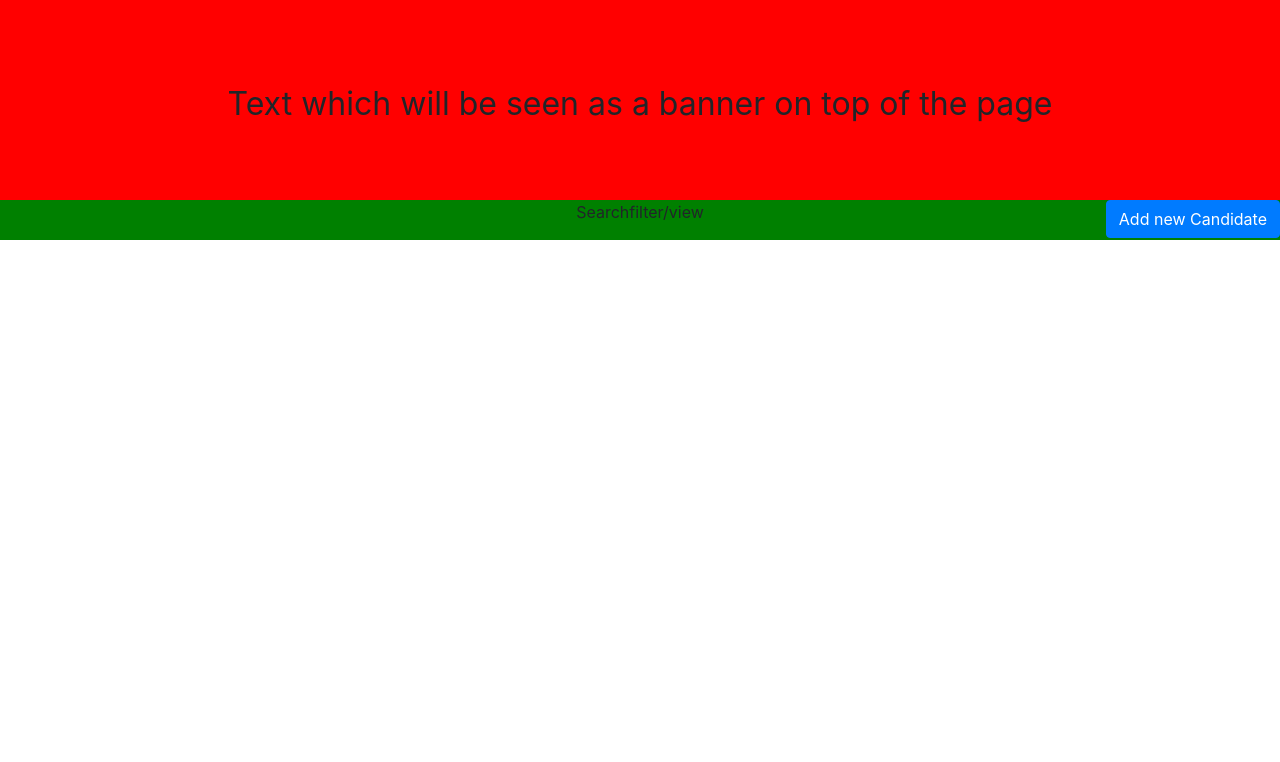
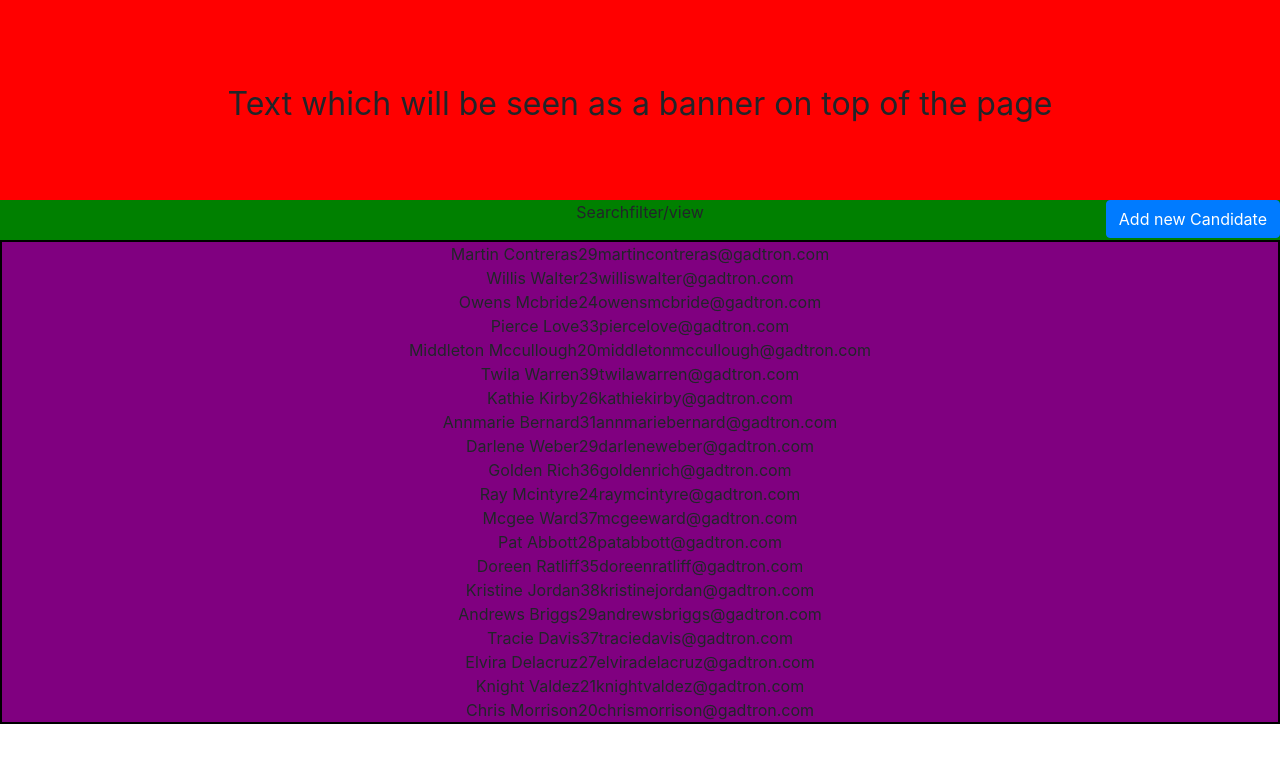
Before and after one commit to snablis/DigitalentRecruit, a React (Create React App) app: page / in a window 1280 px wide. Shown: the top 762 px of the page. Built offline with nearby package versions, Linux system fonts and the light colour scheme.

Commit message:
add mockdata and generate list

```diff
--- a/src/assets/mockdata.json
+++ b/src/assets/mockdata.json
@@ -1,7 +1,144 @@
 {
-    "Name": "",
-    "Age": 0,
-   " Email":"",
-    "Adress":"",
-   " RecruitmentStep": ""
-}
+    "User": [
+      {
+        "name": "Martin Contreras",
+        "age": 29,
+        "email": "martincontreras@gadtron.com",
+        "address": "613 Monaco Place, Gwynn, Rhode Island, 6553",
+        "phone": "+1 (832) 431-2334"
+      },
+      {
+        "name": "Willis Walter",
+        "age": 23,
+        "email": "williswalter@gadtron.com",
+        "address": "322 Dodworth Street, Boling, Guam, 2871",
+        "phone": "+1 (957) 573-2210"
+      },
+      {
+        "name": "Owens Mcbride",
+        "age": 24,
+        "email": "owensmcbride@gadtron.com",
+        "address": "972 Halleck Street, Tivoli, Mississippi, 658",
+        "phone": "+1 (914) 531-3487"
+      },
+      {
+        "name": "Pierce Love",
+        "age": 33,
+        "email": "piercelove@gadtron.com",
+        "address": "709 Just Court, Bluetown, New York, 9717",
+        "phone": "+1 (863) 572-3481"
+      },
+      {
+        "name": "Middleton Mccullough",
+        "age": 20,
+        "email": "middletonmccullough@gadtron.com",
+        "address": "419 Cumberland Street, Zarephath, Maine, 9289",
+        "phone": "+1 (829) 515-2529"
+      },
+      {
+        "name": "Twila Warren",
+        "age": 39,
+        "email": "twilawarren@gadtron.com",
+        "address": "563 Alice Court, Chloride, Iowa, 3616",
+        "phone": "+1 (875) 480-2250"
+      },
+      {
+        "name": "Kathie Kirby",
+        "age": 26,
+        "email": "kathiekirby@gadtron.com",
+        "address": "771 Dean Street, Glenshaw, Wisconsin, 1155",
+        "phone": "+1 (860) 402-2380"
+      },
+      {
+        "name": "Annmarie Bernard",
+        "age": 31,
+        "email": "annmariebernard@gadtron.com",
+        "address": "347 Crown Street, Brantleyville, Montana, 6599",
+        "phone": "+1 (985) 569-3893"
+      },
+      {
+        "name": "Darlene Weber",
+        "age": 29,
+        "email": "darleneweber@gadtron.com",
+        "address": "762 Ross Street, Dunnavant, Palau, 1713",
+        "phone": "+1 (886) 545-3190"
+      },
+      {
+        "name": "Golden Rich",
+        "age": 36,
+        "email": "goldenrich@gadtron.com",
+        "address": "779 Cass Place, Maybell, Oregon, 2036",
+        "phone": "+1 (921) 534-2430"
+      },
+      {
+        "name": "Ray Mcintyre",
+        "age": 24,
+        "email": "raymcintyre@gadtron.com",
+        "address": "251 Lake Place, Knowlton, Missouri, 2236",
+        "phone": "+1 (849) 409-3956"
+      },
+      {
+        "name": "Mcgee Ward",
+        "age": 37,
+        "email": "mcgeeward@gadtron.com",
+        "address": "667 Vanderveer Street, Ernstville, Illinois, 8837",
+        "phone": "+1 (954) 464-3829"
+      },
+      {
+        "name": "Pat Abbott",
+        "age": 28,
+        "email": "patabbott@gadtron.com",
+        "address": "958 Wogan Terrace, Gulf, California, 7950",
+        "phone": "+1 (991) 415-3202"
+      },
+      {
+        "name": "Doreen Ratliff",
+        "age": 35,
+        "email": "doreenratliff@gadtron.com",
+        "address": "496 Lafayette Walk, Shelby, Texas, 6508",
+        "phone": "+1 (941) 538-2934"
+      },
+      {
+        "name": "Kristine Jordan",
+        "age": 38,
+        "email": "kristinejordan@gadtron.com",
+        "address": "712 Middleton Street, Gardners, North Carolina, 5099",
+        "phone": "+1 (868) 593-2483"
+      },
+      {
+        "name": "Andrews Briggs",
+        "age": 29,
+        "email": "andrewsbriggs@gadtron.com",
+        "address": "312 Amity Street, Winfred, Minnesota, 6204",
+        "phone": "+1 (823) 538-2589"
+      },
+      {
+        "name": "Tracie Davis",
+        "age": 37,
+        "email": "traciedavis@gadtron.com",
+        "address": "932 Herkimer Court, Cleary, Oklahoma, 5269",
+        "phone": "+1 (852) 477-2788"
+      },
+      {
+        "name": "Elvira Delacruz",
+        "age": 27,
+        "email": "elviradelacruz@gadtron.com",
+        "address": "882 Meserole Avenue, Edgewater, Colorado, 835",
+        "phone": "+1 (928) 566-2138"
+      },
+      {
+        "name": "Knight Valdez",
+        "age": 21,
+        "email": "knightvaldez@gadtron.com",
+        "address": "885 Franklin Avenue, Williams, West Virginia, 8009",
+        "phone": "+1 (895) 404-3210"
+      },
+      {
+        "name": "Chris Morrison",
+        "age": 20,
+        "email": "chrismorrison@gadtron.com",
+        "address": "662 Dumont Avenue, Rosine, North Dakota, 745",
+        "phone": "+1 (917) 497-2086"
+      }
+    ]
+  }
--- /dev/null
+++ b/src/components/Candidates/Candidate/Candidate.js
@@ -0,0 +1,16 @@
+import React from 'react';
+import classes from './Candidate.module.css';
+
+const candidate = (props) => (
+        <div className={classes.candidate}>
+            {/* <p>map all individual canditates based on the content of the database / mockdata</p> */}
+            {props.name}
+            {props.age}
+            {props.email}
+            {props.address}
+            {props.phone}
+            {props.stage}
+        </div>
+)
+
+export default candidate
--- /dev/null
+++ b/src/components/Candidates/Candidate/Candidate.module.css
@@ -0,0 +1,4 @@
+.candidate {
+    widows: 25%;
+    background: purple;
+}
--- a/src/components/Candidates/Candidates.js
+++ b/src/components/Candidates/Candidates.js
@@ -1,12 +1,22 @@
 import React from 'react';
 import classes from './Candidates.module.css';
 import CandidatesContainer from './CanditatesContainer/CandidatesContainer'
+import Candidate from './Candidate/Candidate'
 
 const candidates = (props) => (
     <CandidatesContainer>
         <div className={classes.Candidates}>
             {/* <p>map all individual canditates based on the content of the database / mockdata</p> */}
-
+            {/* {console.log(props.data.User.length)} */}
+            {props.data.User.map((user) =>
+                <Candidate
+                    key={user.phone}
+                    name={user.name}
+                    age={user.age}
+                    email={user.email}
+                    adress={user.adress}
+                    />
+            )}
         </div>
     </CandidatesContainer>
 )
--- a/src/components/Candidates/Candidates.module.css
+++ b/src/components/Candidates/Candidates.module.css
@@ -0,0 +1,4 @@
+.Candidates{
+    position:relative;
+    border: black solid 2px;
+}
--- a/src/components/NewCandidateForm/NewCandidateForm.js
+++ b/src/components/NewCandidateForm/NewCandidateForm.js
@@ -2,15 +2,16 @@ import React from 'react';
 import classes from './NewCandidate.module.css';
 
 const newCandidate = (props) => {
-    let visibility = 'hidden'
 
-    if(props.visibility){
-        visibility = 'visible'
+    let form = null
+    if (props.showForm) {
+        form = <div className={classes.newCandidate}>
+            show form with fields to fill for adding new candidate
+            </div>
     }
 
-    return(<div className={classes.newCandidate} style={{ visibility: visibility }}>
-        show form with fields to fill for adding new candidate
-    </div>)
+
+    return (form)
 }
 
 export default newCandidate
--- a/src/containers/TopPage.js
+++ b/src/containers/TopPage.js
@@ -3,6 +3,7 @@ import TitleBanner from '../components/TitleBanner/TitleBanner';
 import OptionsBar from '../components/OptionsBar/OptionsBar';
 import NewCandidateForm from '../components/NewCandidateForm/NewCandidateForm'
 import Candidates from '../components/Candidates/Candidates'
+import data from '../assets/mockdata.json'
 
 class TopPage extends React.Component {
     componentDidMount() {
@@ -42,9 +43,9 @@ class TopPage extends React.Component {
                     showForm={() =>  this.showFormHandler()} />
                 {/* Form to fill with new candidate information.  */}
                 <NewCandidateForm
-                    visibility={this.state.UI.showForm} />
+                    showForm={this.state.UI.showForm} />
                 {/* Container with current candidates */}
-                <Candidates />
+                <Candidates data={data}/>
             </>
         )
     }
```
Also changed, not shown: 1 other file (tests, documents, lock files or other folders).
